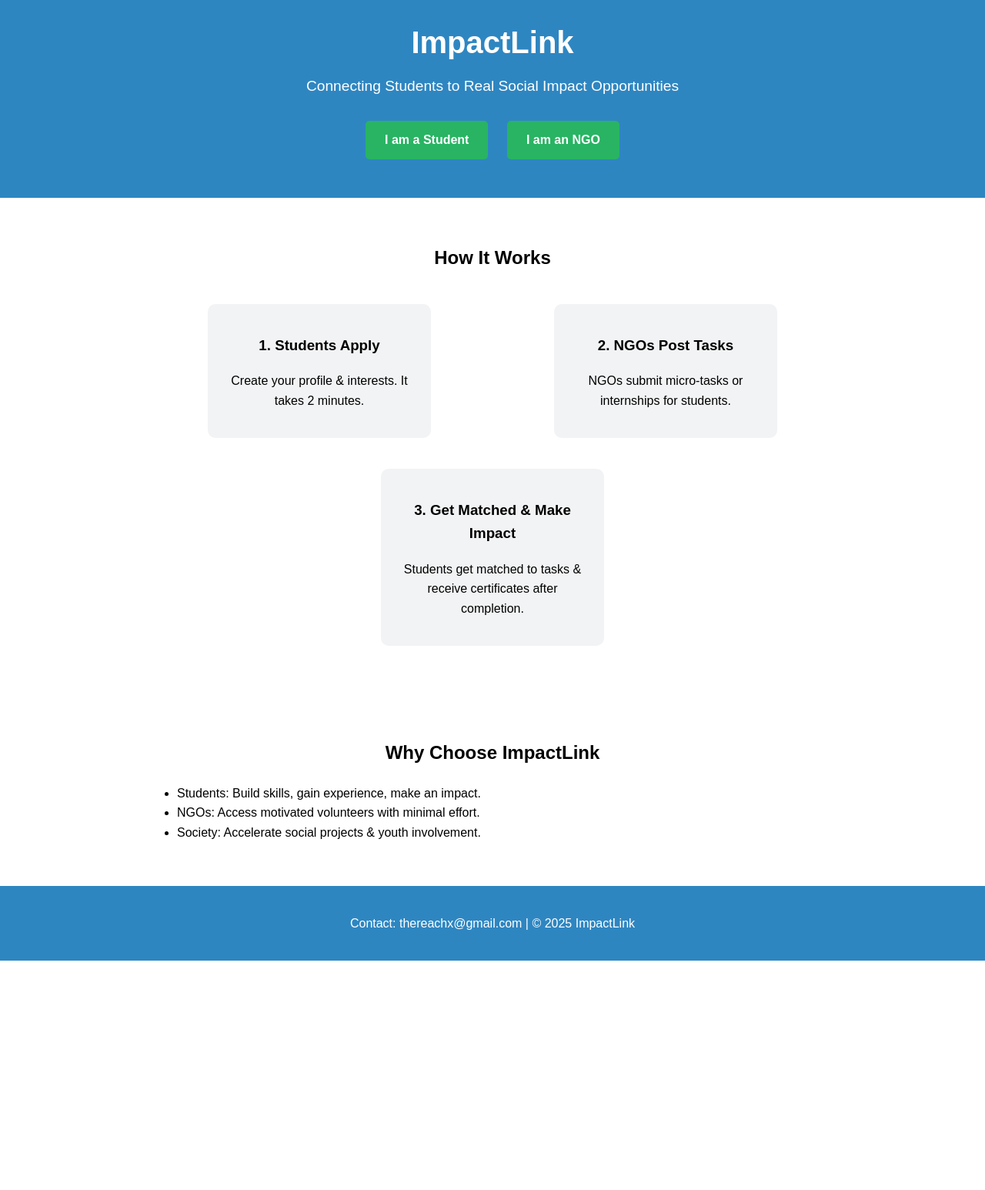
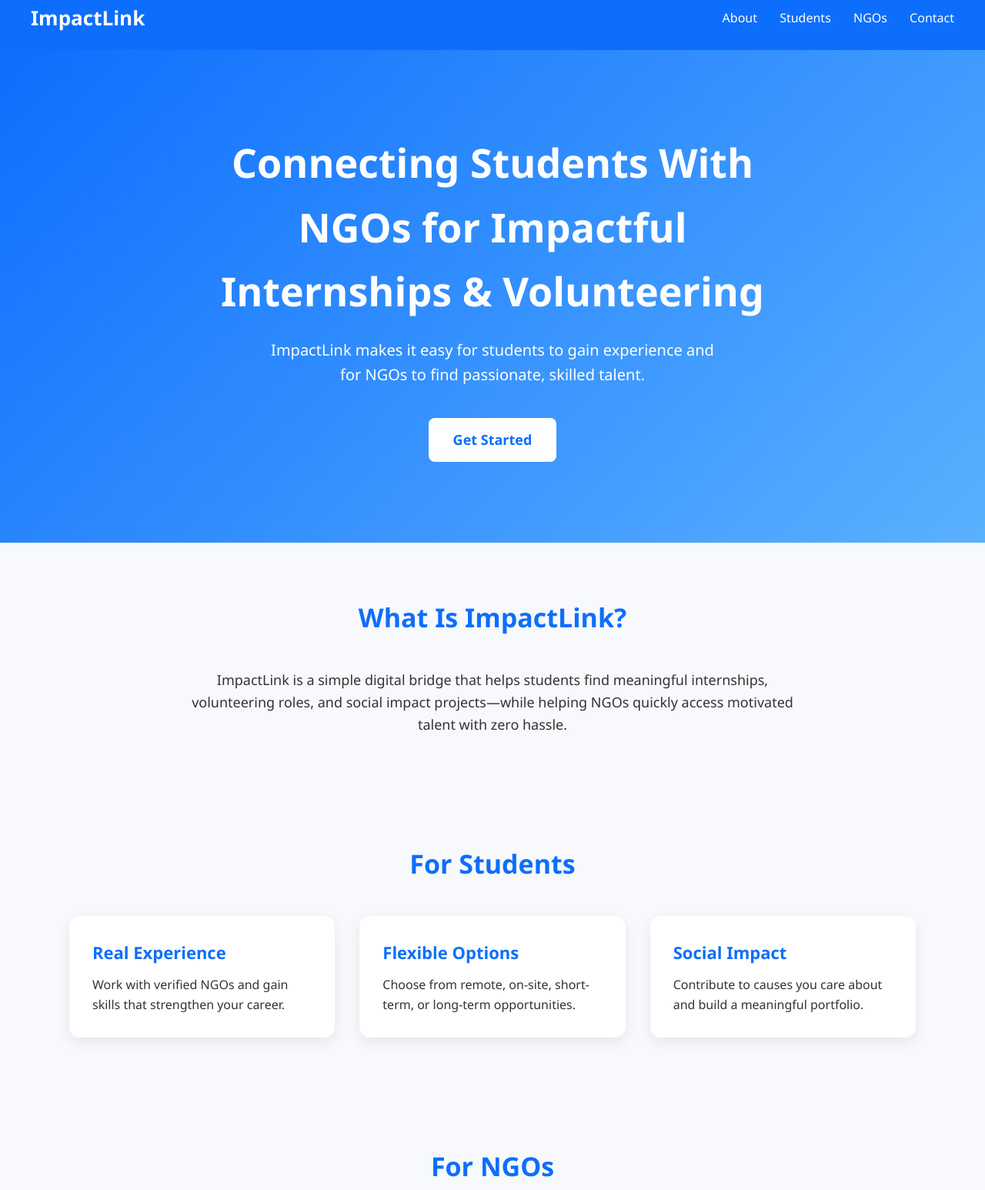
Before and after one commit to Karthik11-11/impactlink, a plain HTML site: page index.html in a window 1280 px wide. Shown: the part 17-1563 px from the top of the page at 77% size. Before the commit the page ends 1265 px from the top, so only its background shows below. Drawn offline with Linux system fonts and the light colour scheme.

Commit message:
Index.html

```diff
--- a/index.html
+++ b/index.html
@@ -3,60 +3,282 @@
 <head>
     <meta charset="UTF-8">
     <meta name="viewport" content="width=device-width, initial-scale=1.0">
-  <title>ImpactLink</title>
+    <title>ImpactLink – Connecting Students & NGOs</title>
+
     <style>
-    /* Basic styles for body, fonts, layout */
-    body { font-family: Arial, sans-serif; margin: 0; padding: 0; line-height: 1.6; }
-    header { background: #2E86C1; color: white; padding: 40px 20px; text-align: center; }
-    header h1 { margin: 0; font-size: 2.5em; }
-    header p { font-size: 1.2em; margin-top: 10px; }
-    .btn { display: inline-block; padding: 12px 25px; margin: 10px; background: #28B463; color: white; text-decoration: none; border-radius: 5px; font-weight: bold; }
-    section { padding: 40px 20px; max-width: 900px; margin: auto; }
-    h2 { text-align: center; margin-bottom: 20px; }
-    .steps { display: flex; flex-wrap: wrap; justify-content: space-around; }
-    .step { width: 250px; margin: 20px; background: #F2F3F4; padding: 20px; border-radius: 10px; text-align: center; }
-    footer { text-align: center; padding: 20px; background: #2E86C1; color: white; }
-    @media(max-width: 600px) { .steps { flex-direction: column; align-items: center; } .step { width: 80%; } }
+        /* ---------- RESET ---------- */
+        * {
+            margin: 0;
+            padding: 0;
+            box-sizing: border-box;
+            font-family: "Segoe UI", sans-serif;
+        }
+
+        body {
+            background: #f7f9fc;
+            color: #333;
+            line-height: 1.6;
+        }
+
+        a { text-decoration: none; }
+
+        /* ---------- HEADER ---------- */
+        header {
+            background: #0d6efd;
+            padding: 20px 40px;
+            display: flex;
+            justify-content: space-between;
+            align-items: center;
+            color: #fff;
+            position: sticky;
+            top: 0;
+            z-index: 100;
+        }
+
+        header h2 {
+            font-size: 26px;
+            font-weight: 700;
+        }
+
+        nav a {
+            color: white;
+            margin-left: 25px;
+            font-size: 16px;
+            transition: 0.3s;
+        }
+
+        nav a:hover {
+            opacity: 0.7;
+        }
+
+        /* ---------- HERO SECTION ---------- */
+        .hero {
+            height: 80vh;
+            display: flex;
+            align-items: center;
+            justify-content: center;
+            flex-direction: column;
+            text-align: center;
+            padding: 20px;
+            background: linear-gradient(135deg, #0d6efd 0%, #5ab1ff 100%);
+            color: white;
+        }
+
+        .hero h1 {
+            font-size: 52px;
+            max-width: 800px;
+            font-weight: 800;
+        }
+
+        .hero p {
+            font-size: 20px;
+            margin: 20px 0 40px;
+            max-width: 600px;
+        }
+
+        .hero .btn {
+            background: white;
+            color: #0d6efd;
+            padding: 14px 32px;
+            font-size: 18px;
+            border-radius: 8px;
+            font-weight: 600;
+            transition: 0.3s;
+        }
+
+        .hero .btn:hover {
+            background: #e8e8e8;
+        }
+
+        /* ---------- SECTION STYLE ---------- */
+        section {
+            padding: 70px 50px;
+            max-width: 1200px;
+            margin: auto;
+        }
+
+        h2.section-title {
+            text-align: center;
+            font-size: 34px;
+            margin-bottom: 40px;
+            font-weight: 700;
+            color: #0d6efd;
+        }
+
+        /* ---------- FEATURES GRID ---------- */
+        .grid {
+            display: grid;
+            grid-template-columns: repeat(3, 1fr);
+            gap: 32px;
+        }
+
+        .card {
+            background: white;
+            padding: 30px;
+            border-radius: 14px;
+            box-shadow: 0 6px 18px rgba(0,0,0,0.08);
+            transition: 0.3s;
+        }
+
+        .card:hover {
+            transform: translateY(-5px);
+        }
+
+        .card h3 {
+            margin-bottom: 12px;
+            font-size: 22px;
+            color: #0d6efd;
+        }
+
+        /* ---------- CTA SECTION ---------- */
+        .cta {
+            text-align: center;
+            padding: 80px;
+            background: #0d6efd;
+            color: white;
+            border-radius: 16px;
+            margin-top: 50px;
+        }
+
+        .cta a {
+            background: white;
+            color: #0d6efd;
+            padding: 12px 26px;
+            font-size: 18px;
+            border-radius: 6px;
+            margin: 10px;
+            display: inline-block;
+            font-weight: 700;
+            transition: 0.3s;
+        }
+
+        .cta a:hover {
+            background: #eaeaea;
+        }
+
+        /* ---------- FOOTER ---------- */
+        footer {
+            background: #0d6efd;
+            color: white;
+            padding: 25px;
+            text-align: center;
+            margin-top: 40px;
+        }
+
+        /* ---------- RESPONSIVE ---------- */
+        @media (max-width: 900px) {
+            .grid {
+                grid-template-columns: 1fr 1fr;
+            }
+        }
+
+        @media (max-width: 600px) {
+            .grid {
+                grid-template-columns: 1fr;
+            }
+
+            header {
+                flex-direction: column;
+                text-align: center;
+            }
+
+            nav a {
+                display: inline-block;
+                margin: 10px;
+            }
+
+            .hero h1 {
+                font-size: 36px;
+            }
+        }
+
     </style>
 </head>
+
 <body>
 
+    <!-- HEADER -->
     <header>
-  <h1>ImpactLink</h1>
-  <p>Connecting Students to Real Social Impact Opportunities</p>
-  <a href="https://forms.gle/SjYgJvHReEuhmbs99" class="btn" target="_blank">I am a Student</a>
-  <a href="https://forms.gle/8HxCEyys7bqmsgwTA" class="btn" target="_blank">I am an NGO</a>
+        <h2>ImpactLink</h2>
+        <nav>
+            <a href="#about">About</a>
+            <a href="#students">Students</a>
+            <a href="#ngos">NGOs</a>
+            <a href="#contact">Contact</a>
+        </nav>
     </header>
 
-<section>
-  <h2>How It Works</h2>
-  <div class="steps">
-    <div class="step">
-      <h3>1. Students Apply</h3>
-      <p>Create your profile & interests. It takes 2 minutes.</p>
+    <!-- HERO -->
+    <div class="hero">
+        <h1>Connecting Students With NGOs for Impactful Internships & Volunteering</h1>
+        <p>ImpactLink makes it easy for students to gain experience and for NGOs to find passionate, skilled talent.</p>
+        <a href="#contact" class="btn">Get Started</a>
     </div>
-    <div class="step">
-      <h3>2. NGOs Post Tasks</h3>
-      <p>NGOs submit micro-tasks or internships for students.</p>
+
+    <!-- ABOUT -->
+    <section id="about">
+        <h2 class="section-title">What Is ImpactLink?</h2>
+        <p style="text-align: center; max-width: 800px; margin: auto; font-size: 18px;">
+            ImpactLink is a simple digital bridge that helps students find meaningful internships, volunteering roles,
+            and social impact projects—while helping NGOs quickly access motivated talent with zero hassle.
+        </p>
+    </section>
+
+    <!-- FEATURES -->
+    <section id="students">
+        <h2 class="section-title">For Students</h2>
+
+        <div class="grid">
+            <div class="card">
+                <h3>Real Experience</h3>
+                <p>Work with verified NGOs and gain skills that strengthen your career.</p>
             </div>
-    <div class="step">
-      <h3>3. Get Matched & Make Impact</h3>
-      <p>Students get matched to tasks & receive certificates after completion.</p>
+
+            <div class="card">
+                <h3>Flexible Options</h3>
+                <p>Choose from remote, on-site, short-term, or long-term opportunities.</p>
+            </div>
+
+            <div class="card">
+                <h3>Social Impact</h3>
+                <p>Contribute to causes you care about and build a meaningful portfolio.</p>
             </div>
         </div>
     </section>
 
-<section>
-  <h2>Why Choose ImpactLink</h2>
-  <ul>
-    <li>Students: Build skills, gain experience, make an impact.</li>
-    <li>NGOs: Access motivated volunteers with minimal effort.</li>
-    <li>Society: Accelerate social projects & youth involvement.</li>
-  </ul>
+    <!-- NGO SECTION -->
+    <section id="ngos">
+        <h2 class="section-title">For NGOs</h2>
+
+        <div class="grid">
+            <div class="card">
+                <h3>Find Skilled Volunteers</h3>
+                <p>Easily match with students who have the skills your projects need.</p>
+            </div>
+
+            <div class="card">
+                <h3>Save Time</h3>
+                <p>No complicated hiring process—just fast, direct connections.</p>
+            </div>
+
+            <div class="card">
+                <h3>Grow Your Mission</h3>
+                <p>Expand your impact by bringing in motivated young contributors.</p>
+            </div>
+        </div>
     </section>
 
+    <!-- CTA -->
+    <section id="contact" class="cta">
+        <h2>Ready to Join ImpactLink?</h2>
+        <p>Choose your pathway:</p>
+        <a href="STUDENT_FORM_LINK" target="_blank">Student Registration</a>
+        <a href="NGO_FORM_LINK" target="_blank">NGO Registration</a>
+    </section>
+
+    <!-- FOOTER -->
     <footer>
-  <p>Contact: thereachx@gmail.com | &copy; 2025 ImpactLink</p>
+        © 2025 ImpactLink. All Rights Reserved.
     </footer>
 
 </body>
```
Lines whose indentation alone changed are shown as unchanged.
